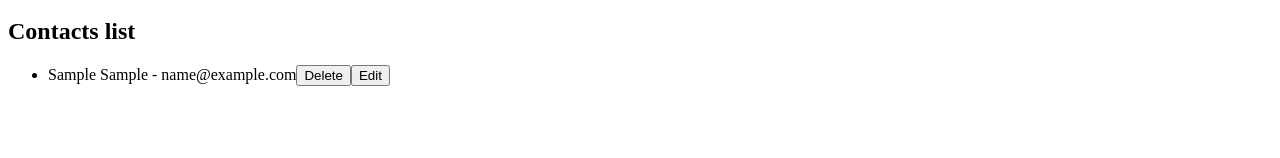
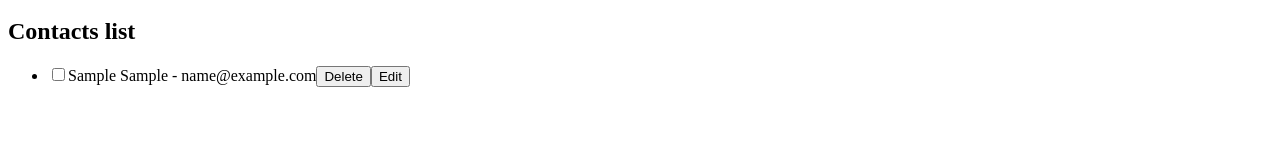
Before and after one commit to Diana-Abyaneh/diana-abyaneh_week17, a React (Vite) app in the folder contact-app/: page / in a window 1280 px wide. Both pictures are taken after typing "Sample", "Sample", "name@example.com" into the empty fields and a click on the button "Add Contact". Shown: the part 131-289 px from the top of the page. Built offline with nearby package versions, Linux system fonts and the light colour scheme.

Commit message:
Implement bulk delete functionality and enhance contact selection in ContactList

```diff
--- a/contact-app/src/App.jsx
+++ b/contact-app/src/App.jsx
@@ -11,6 +11,8 @@ function App() {
   const [modalVisible, setModalVisible] = useState(false);
   const [contactToDelete, setContactToDelete] = useState(null);
 
+  const [selectedContacts, setSelectedContacts] = useState([]);
+  const [isBulkDelete, setIsBulkDelete] = useState(false);
 
   const handleAddContact = (newContact) => {
     const newContactWithId = { ...newContact, id: crypto.randomUUID() };
@@ -34,42 +36,68 @@ function App() {
     setEditableContact(null);
   };
 
-  const handleDeleteClick = contact => {
+  const handleDeleteClick = (contact) => {
     setContactToDelete(contact);
     setModalVisible(true);
-  }
+  };
+
+  const handleBulkDeleteClick = () => {
+    setIsBulkDelete(true);
+    setModalVisible(true);
+  };
 
   return (
     <div>
       <h1>Contact Form</h1>
       <hr />
       <br />
+
       <ContactForm
         onAddContact={handleAddContact}
         editableContact={editableContact}
         onUpdateContact={handleUpdateContact}
       />
+
       <ContactList
         contacts={contacts}
         onDeleteContact={handleDeleteContact}
         onEditContact={handleEditContact}
         onRequestDelete={handleDeleteClick}
+        selectedContacts={selectedContacts}
+        setSelectedContacts={setSelectedContacts}
       />
-      {modalVisible && contactToDelete && (
+
+      {selectedContacts.length > 0 && (
+        <button onClick={handleBulkDeleteClick}>Delete Contacts</button>
+      )}
+
+      {modalVisible && (contactToDelete || isBulkDelete) && (
         <ConfirmModal
-          message={`Are you sure you want to delete ${contactToDelete.firstName}?`}
+          message={
+            isBulkDelete
+              ? `Are you sure you want to delete ${selectedContacts.length} selected contacts?`
+              : `Are you sure you want to delete ${contactToDelete.firstName}?`
+          }
           onConfirm={() => {
-            handleDeleteContact(contactToDelete.id);
+            if (isBulkDelete) {
+              setContacts((prev) =>
+                prev.filter((contact) => !selectedContacts.includes(contact.id))
+              );
+              setSelectedContacts([]);
+              setIsBulkDelete(false);
+            } else {
+              handleDeleteContact(contactToDelete.id);
+              setContactToDelete(null);
+            }
             setModalVisible(false);
-            setContactToDelete(null);
           }}
           onCancel={() => {
             setModalVisible(false);
             setContactToDelete(null);
+            setIsBulkDelete(false);
           }}
         />
-)}
-
+      )}
     </div>
   );
 }
--- a/contact-app/src/ContactList.jsx
+++ b/contact-app/src/ContactList.jsx
@@ -1,12 +1,35 @@
+function ContactList({
+  contacts,
+  onRequestDelete,
+  onEditContact,
+  selectedContacts,
+  setSelectedContacts,
+}) {
 
-function ContactList({ contacts, onRequestDelete, onEditContact }) {
+  const handleSelect = (id) => {
+    if (selectedContacts.includes(id)) {
+      setSelectedContacts(
+        selectedContacts.filter((selectedId) => selectedId !== id)
+      );
+    } else {
+      setSelectedContacts([...selectedContacts, id]);
+    }
+  };
+
   return (
     <div>
       <h2>Contacts list</h2>
-      {contacts.length === 0 ? (<p>No contacts yet.</p>) : (
+      {contacts.length === 0 ? (
+        <p>No contacts yet.</p>
+      ) : (
         <ul>
           {contacts.map((contact) => (
             <li key={contact.id}>
+              <input
+                type="checkbox"
+                checked={selectedContacts.includes(contact.id)}
+                onChange={() => handleSelect(contact.id)}
+              />
               {contact.firstName} {contact.lastName} - {contact.email}
               <button onClick={() => onRequestDelete(contact)}>Delete</button>
               <button onClick={() => onEditContact(contact)}>Edit</button>
```
Lines whose indentation alone changed are shown as unchanged.
